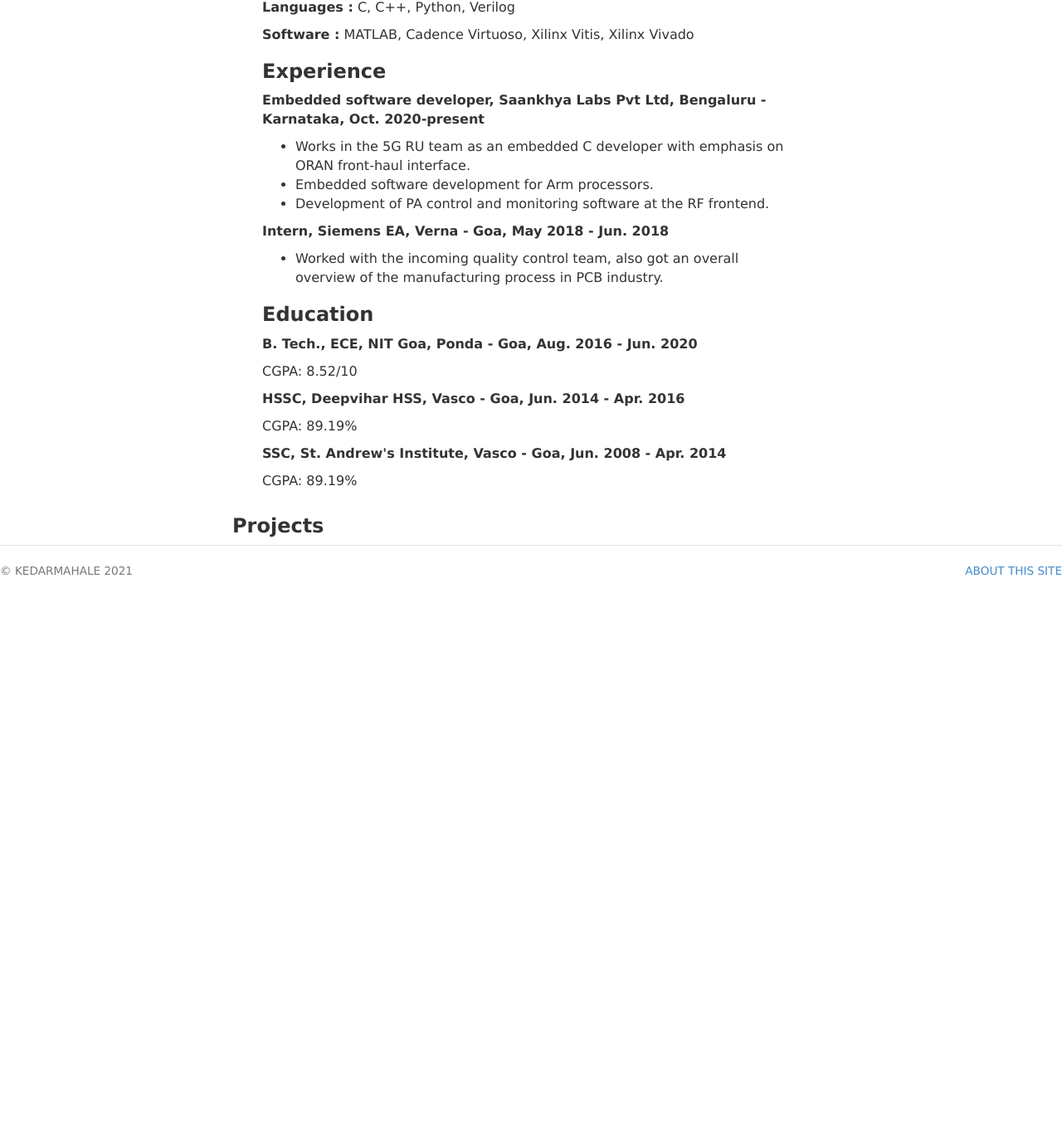
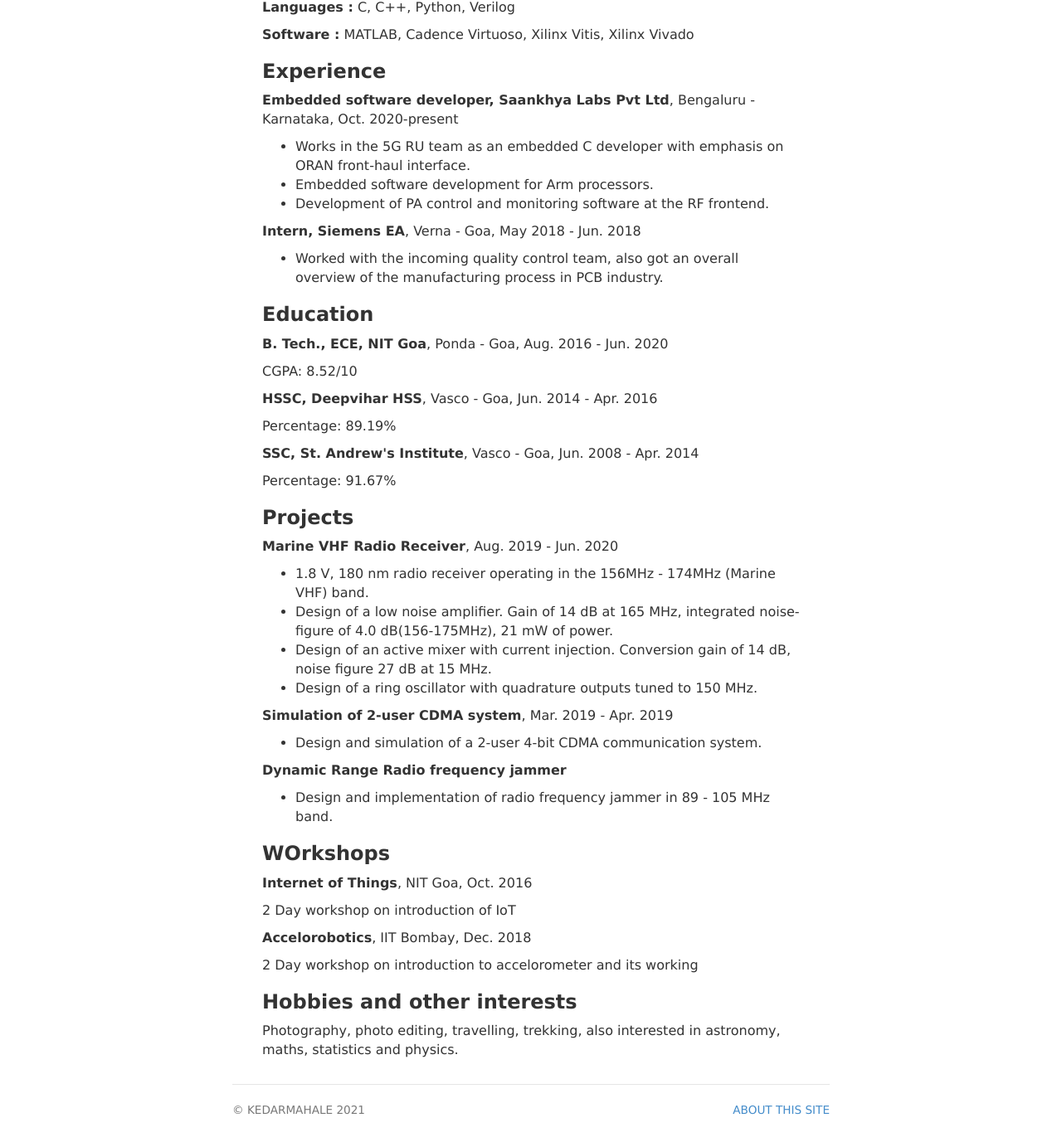
Before and after one commit to kedarmahale/kedarmahale.github.io, a Jekyll site: the page built from cv/index.html, in a window 1280 px wide and 1400 px high, scrolled down 363 px. Shown: the top 1383 px of the window at 83% size. Built offline with Jekyll 4.4.1, drawn with Linux system fonts in a browser that asks for light colours; before the commit the page ends 1113 px from its top, so only the background shows below that.

Commit message:
text change

```diff
--- a/cv/index.html
+++ b/cv/index.html
@@ -28,34 +28,54 @@ description: Current Resume for Kedar Mahale.
 			<p><strong>Software :</strong> MATLAB, Cadence Virtuoso, Xilinx Vitis, Xilinx Vivado</p>
 
 		<h3>Experience</h3>
-		<p><strong>Embedded software developer, Saankhya Labs Pvt Ltd, Bengaluru - Karnataka, Oct. 2020-present</strong></p>
+		<p><strong>Embedded software developer, Saankhya Labs Pvt Ltd</strong>, Bengaluru - Karnataka, Oct. 2020-present</p>
 		<ul>
 			<li>Works in the 5G RU team as an embedded C developer with emphasis on ORAN front-haul interface.</li>
 			<li>Embedded software development for Arm processors.</li>
 			<li>Development of PA control and monitoring software at the RF frontend.</li>
 		</ul>
 
-		<p><strong>Intern, Siemens EA, Verna - Goa, May 2018 - Jun. 2018</strong></p>
+		<p><strong>Intern, Siemens EA</strong>, Verna - Goa, May 2018 - Jun. 2018</p>
 		<ul>
 			<li>Worked with the incoming quality control team, also got an overall overview of the manufacturing process in PCB industry.</li>
 		</ul>
 
 		<h3>Education</h3>
-		<div>
-		<p><strong>B. Tech., ECE, NIT Goa, Ponda - Goa, Aug. 2016 - Jun. 2020</strong></p>
+		<p><strong>B. Tech., ECE, NIT Goa</strong>, Ponda - Goa, Aug. 2016 - Jun. 2020</p>
 		<p>CGPA: 8.52/10</p>
-		</div>
 
-		<div>
-		<p><strong>HSSC, Deepvihar HSS, Vasco - Goa, Jun. 2014 - Apr. 2016</strong></p>
-		<p>CGPA: 89.19%</p>
-		</div>
+		<p><strong>HSSC, Deepvihar HSS</strong>, Vasco - Goa, Jun. 2014 - Apr. 2016</p>
+		<p>Percentage: 89.19%</p>
 
-		<div></div>
-		<p><strong>SSC, St. Andrew's Institute, Vasco - Goa, Jun. 2008 - Apr. 2014</strong></p>
-		<p>CGPA: 89.19%</p>
-		</div>
+		<p><strong>SSC, St. Andrew's Institute</strong>, Vasco - Goa, Jun. 2008 - Apr. 2014</p>
+		<p>Percentage: 91.67%</p>
 
 		<h3>Projects</h3>
+		<p><strong>Marine VHF Radio Receiver</strong>, Aug. 2019 - Jun. 2020</p>
+		<ul>
+			<li>1.8 V, 180 nm radio receiver operating in the 156MHz - 174MHz (Marine VHF) band.</li>
+			<li>Design of a low noise amplifier. Gain of 14 dB at 165 MHz, integrated noise-figure of 4.0 dB(156-175MHz), 21 mW of power.</li>
+			<li>Design of an active mixer with current injection. Conversion gain of 14 dB, noise figure 27 dB at 15 MHz.</li>
+			<li>Design of a ring oscillator with quadrature outputs tuned to 150 MHz.</li>
+		</ul>
 
+		<p><strong>Simulation of 2-user CDMA system</strong>, Mar. 2019 - Apr. 2019</p>
+		<ul>
+			<li>Design and simulation of a 2-user 4-bit CDMA communication system.</li>
+		</ul>
+
+		<p><strong>Dynamic Range Radio frequency jammer</strong></p>
+		<ul>
+			<li>Design and implementation of radio frequency jammer in 89 - 105 MHz band.</li>
+		</ul>
+
+		<h3>WOrkshops</h3>
+		<p><strong>Internet of Things</strong>, NIT Goa, Oct. 2016</p>
+		<p>2 Day workshop on introduction of IoT</p>
+
+		<p><strong>Accelorobotics</strong>, IIT Bombay, Dec. 2018</p>
+		<p>2 Day workshop on introduction to accelorometer and its working</p>
+
+		<h3>Hobbies and other interests</h3>
+		<p>Photography, photo editing, travelling, trekking, also interested in astronomy, maths, statistics and physics.</p>
 </div>
```
